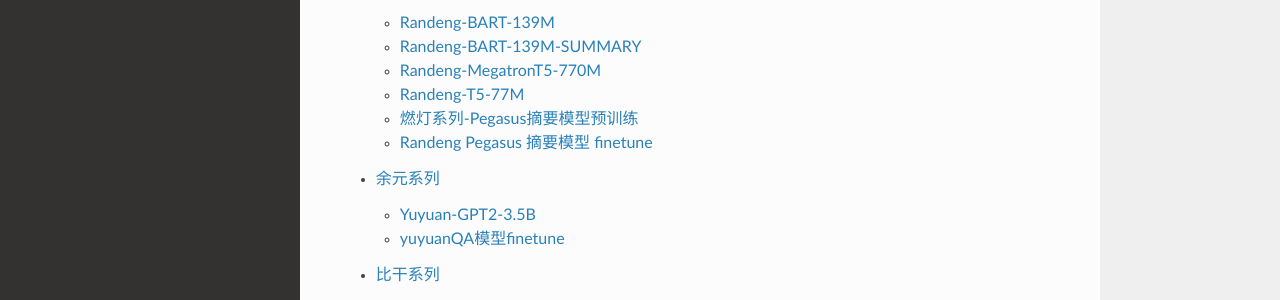
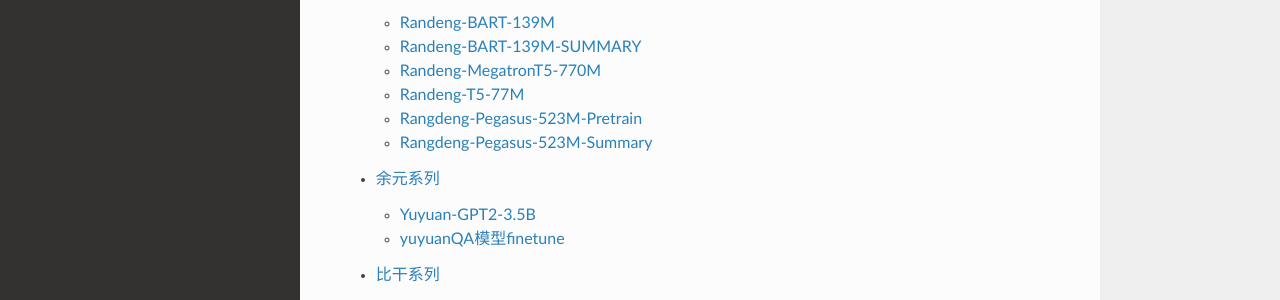
Before and after one commit to IDEA-CCNL/Fengshenbang-doc, a Sphinx documentation site: the page built from source/index.rst, in a window 1280 px wide and 1075 px high. Shown: the part 385-685 px from the top of the window. Built offline with Sphinx 7.4.7 and the Read the Docs theme 2.0.0, drawn with Linux system fonts in a browser that asks for light colours; pages that are not in the unit, such as notebooks, are missing from menus.

Commit message:
modify the title of the docs

```diff
--- a/source/docs/燃灯系列/Pegasus-523M.md
+++ b/source/docs/燃灯系列/Pegasus-523M.md
@@ -1,4 +1,4 @@
-# 燃灯系列-Pegasus摘要模型预训练
+# Rangdeng-Pegasus-523M-Pretrain
 Pegasus预训练模型是专门为摘要任务而设计的预训练模型，相比于其它通用预训练模型，Pegasus 模型的架构设计更贴近下游的摘要任务，在摘要抽取的效果上的表现相比其他通用模型表现更好
 
 ## 模型架构和任务描述
--- a/source/docs/燃灯系列/Randeng-Pegasus-523M-Summary.md
+++ b/source/docs/燃灯系列/Randeng-Pegasus-523M-Summary.md
@@ -1,4 +1,4 @@
-# Randeng Pegasus 摘要模型 finetune
+# Rangdeng-Pegasus-523M-Summary
 
 本模型主要实现了pegasus结构的燃灯系列摘要模型，通过使用LCSTS、CSL中文数据集文本-摘要对进行finetune，pegasus模型是专门针对摘要抽取任务训练的预训练模型。在下游任务的数据上，仅通过少量的数据进行微调就能达到良好的摘要抽取效果。
 
```
